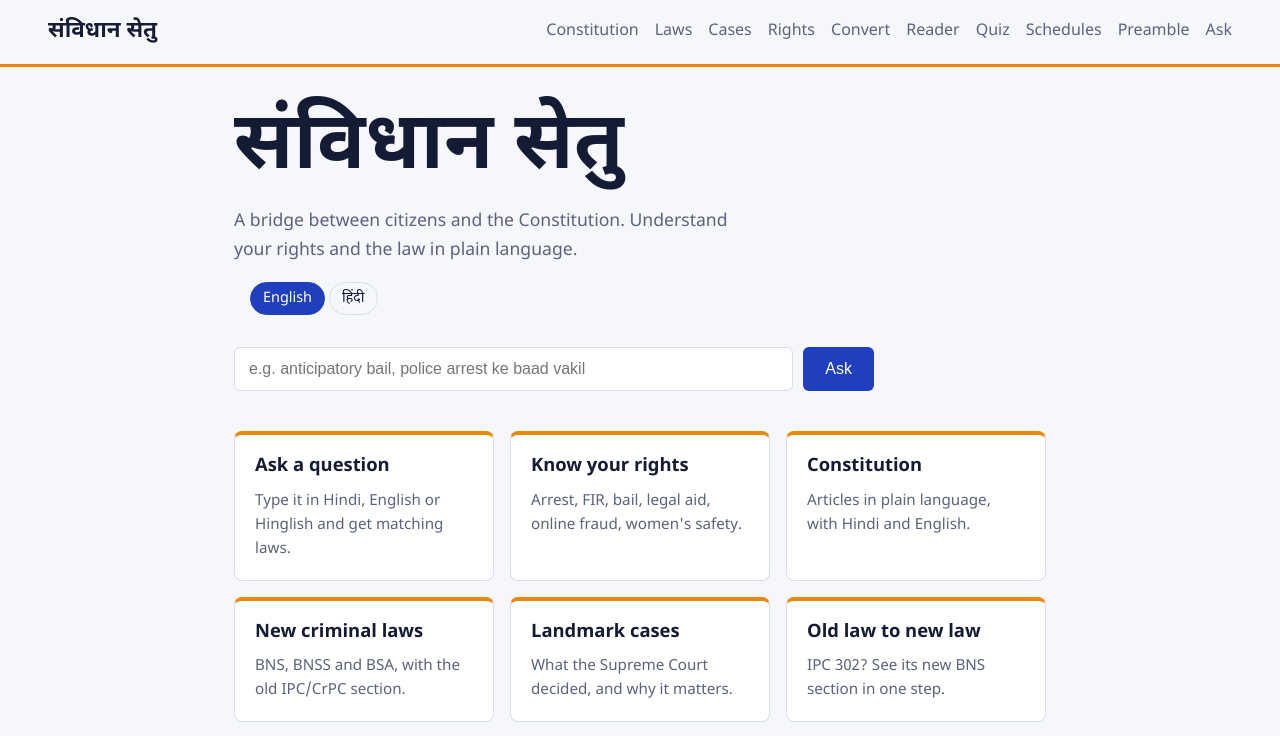
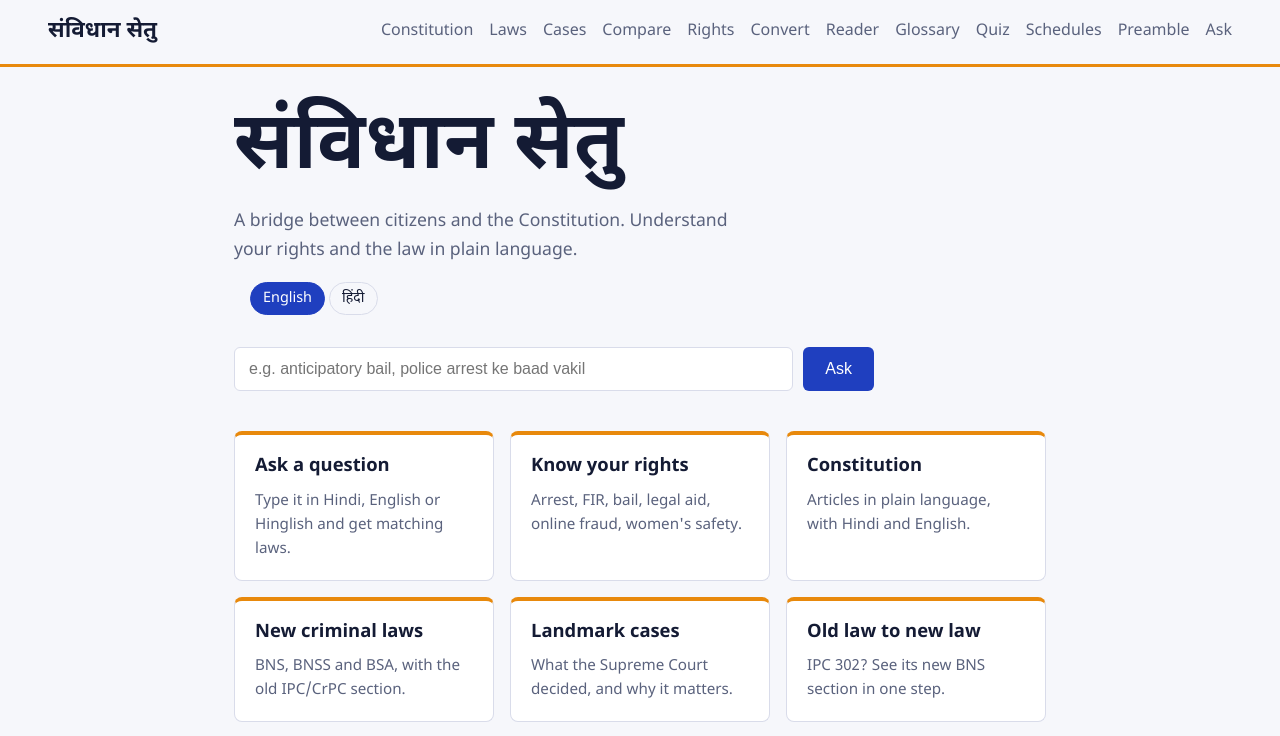
Before and after one commit to Neha-1507/samvidhan-setu, a Next.js app in the folder frontend/: page / in a window 1280 px wide. Shown: the top 736 px of the page. Built offline with nearby package versions, Linux system fonts and the light colour scheme.

Commit message:
feat(frontend): add Compare to navigation

```diff
--- a/frontend/app/layout.js
+++ b/frontend/app/layout.js
@@ -16,9 +16,11 @@ export default function RootLayout({ children }) {
             <Link href="/articles">Constitution</Link>
             <Link href="/laws">Laws</Link>
             <Link href="/cases">Cases</Link>
+            <Link href="/compare">Compare</Link>
             <Link href="/rights">Rights</Link>
             <Link href="/convert">Convert</Link>
             <Link href="/analyze">Reader</Link>
+            <Link href="/glossary">Glossary</Link>
             <Link href="/quiz">Quiz</Link>
             <Link href="/schedules">Schedules</Link>
             <Link href="/preamble">Preamble</Link>
```
